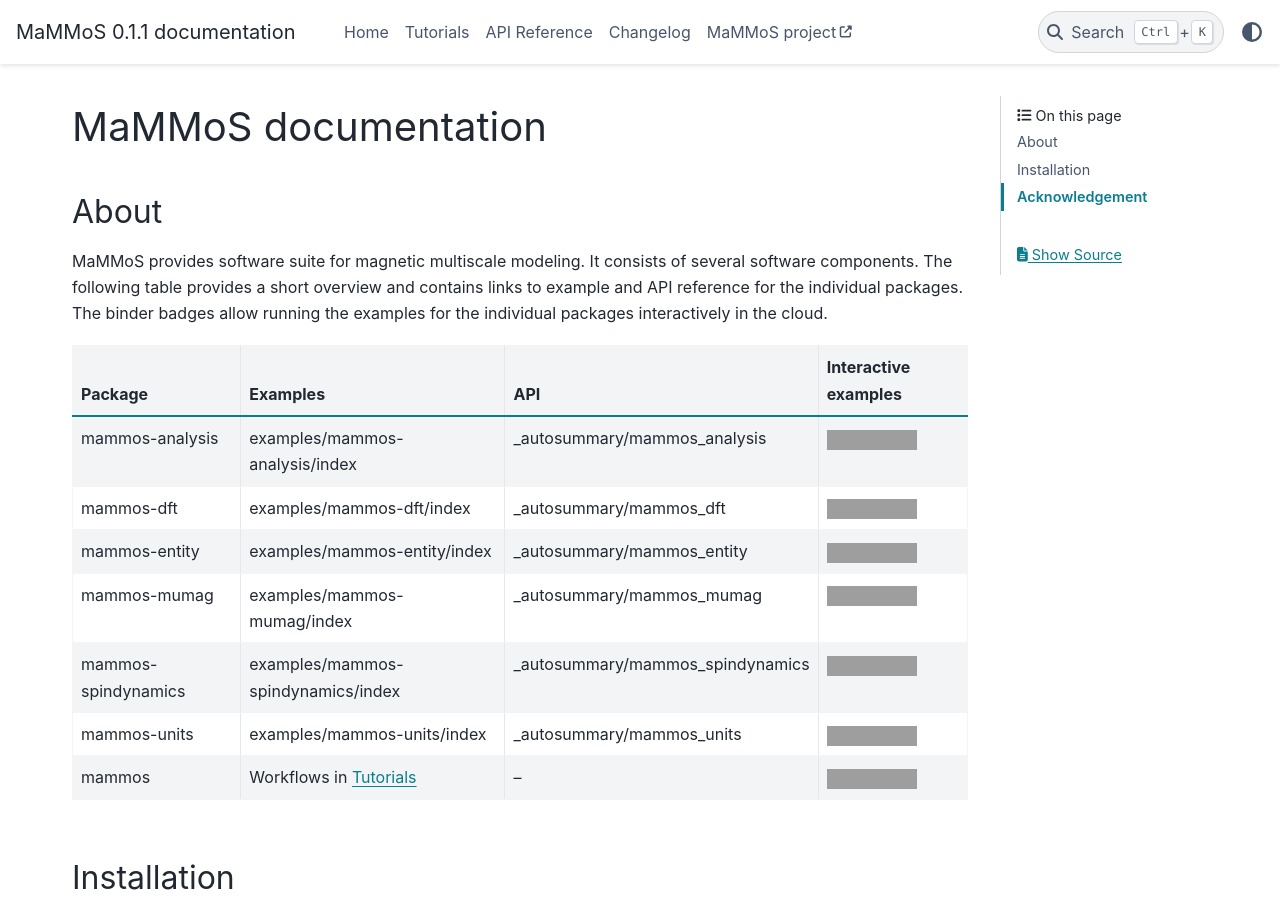
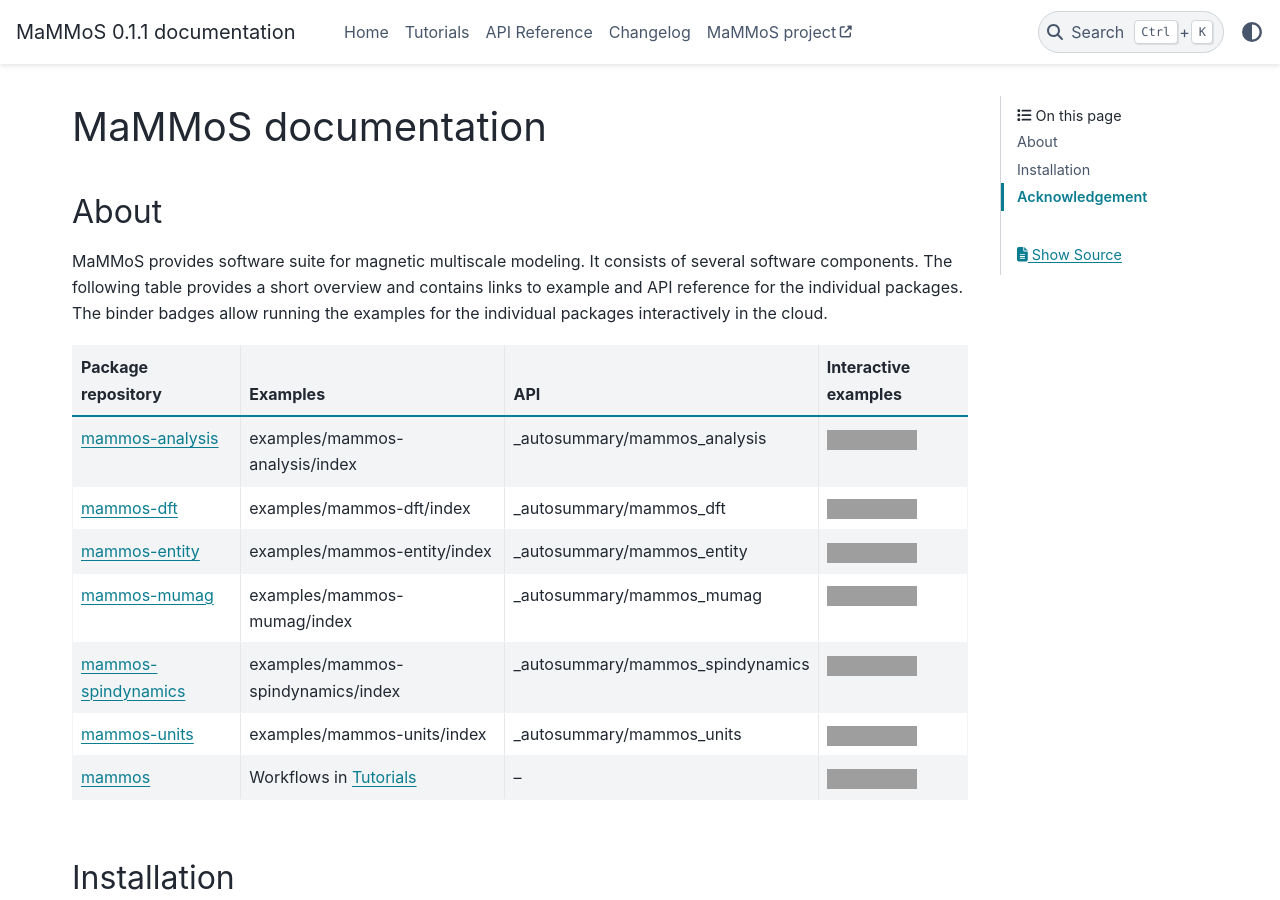
Before and after one commit to MaMMoS-project/mammos, a Sphinx documentation site: the page built from docs/source/index.rst, in a window 1280 px wide and 900 px high, cut to the strip 0-900 px from the top of the window. Built offline with Sphinx 7.4.7 and the PyData theme 0.15.4, drawn with Linux system fonts in a browser that asks for light colours; pages that are not in the unit, such as notebooks, are missing from menus; the version number is read from the project's files by our own code; grey boxes are pictures that could not be loaded.

Commit message:
Add package urls to table

```diff
--- a/docs/source/index.rst
+++ b/docs/source/index.rst
@@ -23,41 +23,41 @@ MaMMoS provides software suite for magnetic multiscale modeling. It consists of
 .. list-table::
    :header-rows: 1
 
-   * - Package
+   * - Package repository
      - Examples
      - API
      - Interactive examples
-   * - mammos-analysis
+   * - `mammos-analysis <https://github.com/mammos-project/mammos-analysis>`__
      - :doc:`examples/mammos-analysis/index`
      - :doc:`_autosummary/mammos_analysis`
      - .. image:: https://mybinder.org/badge_logo.svg
           :target: https://mybinder.org/v2/gh/mammos-project/mammos-analysis/main?urlpath=lab%2Ftree%2Fexamples
-   * - mammos-dft
+   * - `mammos-dft <https://github.com/mammos-project/mammos-dft>`__
      - :doc:`examples/mammos-dft/index`
      - :doc:`_autosummary/mammos_dft`
      - .. image:: https://mybinder.org/badge_logo.svg
           :target: https://mybinder.org/v2/gh/mammos-project/mammos-dft/main?urlpath=lab%2Ftree%2Fexamples
-   * - mammos-entity
+   * - `mammos-entity <https://github.com/mammos-project/mammos-entity>`__
      - :doc:`examples/mammos-entity/index`
      - :doc:`_autosummary/mammos_entity`
      - .. image:: https://mybinder.org/badge_logo.svg
           :target: https://mybinder.org/v2/gh/mammos-project/mammos-entity/main?urlpath=lab%2Ftree%2Fexamples
-   * - mammos-mumag
+   * - `mammos-mumag <https://github.com/mammos-project/mammos-mumag>`__
      - :doc:`examples/mammos-mumag/index`
      - :doc:`_autosummary/mammos_mumag`
      - .. image:: https://mybinder.org/badge_logo.svg
           :target: https://mybinder.org/v2/gh/mammos-project/mammos-mumag/main?urlpath=lab%2Ftree%2Fexamples
-   * - mammos-spindynamics
+   * - `mammos-spindynamics <https://github.com/mammos-project/mammos-spindynamics>`__
      - :doc:`examples/mammos-spindynamics/index`
      - :doc:`_autosummary/mammos_spindynamics`
      - .. image:: https://mybinder.org/badge_logo.svg
           :target: https://mybinder.org/v2/gh/mammos-project/mammos-spindynamics/main?urlpath=lab%2Ftree%2Fexamples
-   * - mammos-units
+   * - `mammos-units <https://github.com/mammos-project/mammos-units>`__
      - :doc:`examples/mammos-units/index`
      - :doc:`_autosummary/mammos_units`
      - .. image:: https://mybinder.org/badge_logo.svg
           :target: https://mybinder.org/v2/gh/mammos-project/mammos-units/main?urlpath=lab%2Ftree%2Fexamples
-   * - mammos
+   * - `mammos <https://github.com/mammos-project/mammos>`__
      - Workflows in :doc:`examples/index`
      - –
      - .. image:: https://mybinder.org/badge_logo.svg
```
